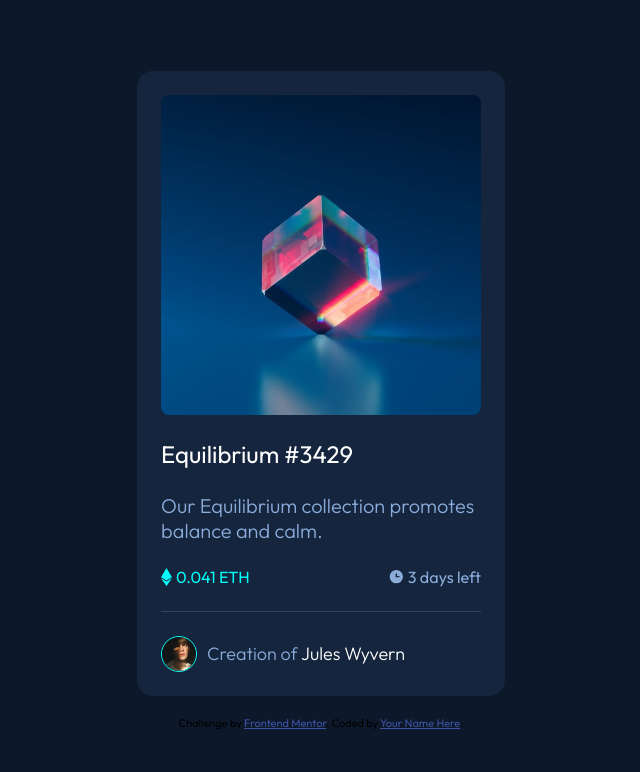
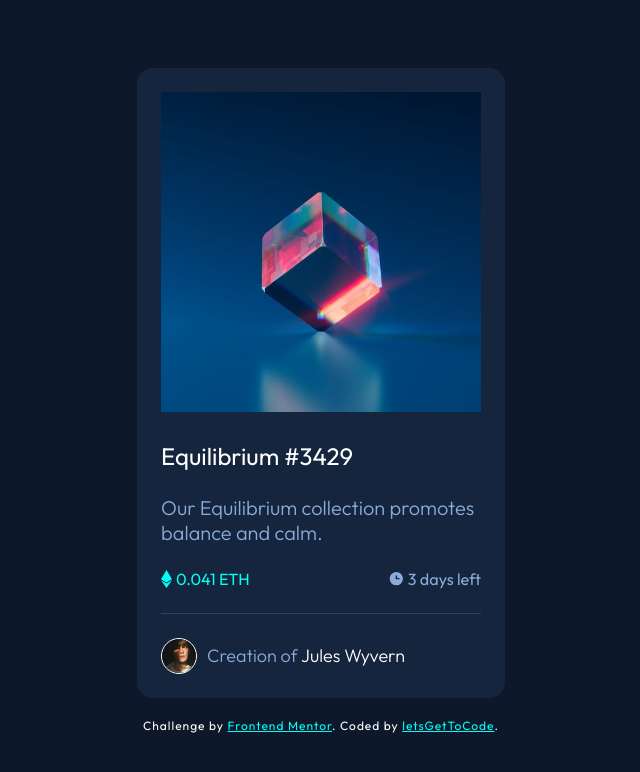
Before and after one commit to letsGetToCode/nft-card-component, a plain HTML site: page index.html in a window 1280 px wide. Shown: the whole page, without its empty margins (319-959 px from the left). Drawn offline with Linux system fonts and the light colour scheme.

Commit message:
finalizing project

```diff
--- a/index.html
+++ b/index.html
@@ -17,7 +17,15 @@
 </head>
 <body>
   <main class="card">
-    <img src="./images/image-equilibrium.jpg" alt="Equilibriun NFT image"/>
+    <div class="images-wrapper">
+
+      <div class="view-wrapper">
+        <img src="./images/icon-view.svg" alt="" class="view"/>
+      </div>
+
+      <img src="./images/image-equilibrium.jpg" alt="Equilibriun NFT image" class="equilibrium"/>
+
+    </div>
 
     <h2>
       Equilibrium #3429
@@ -53,7 +61,7 @@
 
   <div class="attribution">
     Challenge by <a href="https://www.frontendmentor.io?ref=challenge" target="_blank">Frontend Mentor</a>.
-    Coded by <a href="#">Your Name Here</a>.
+    Coded by <a href="https://github.com/letsGetToCode" target="_blank">letsGetToCode</a>.
   </div>
 </body>
 </html>
--- a/style.css
+++ b/style.css
@@ -34,9 +34,40 @@ body {
   flex-direction: column;
 }
 
-.card img {
+.images-wrapper {
+  position: relative;
+  top: 0;
+  left: 0;
+
+}
+
+.card .view-wrapper {
+  position: absolute;
   width: 320px;
-  border-radius: 8px;
+  height: 320px;
+  text-align: center;
+  padding-top: 43%;
+}
+
+.card .view-wrapper img {
+  display: none;
+  position: absolute;
+  left:43%;
+}
+
+.card .view-wrapper:hover img {
+  display: flex;
+  align-self: center;
+}
+
+.card .view-wrapper:hover {
+  cursor: pointer;
+  display: block;
+  background: rgba(0, 255, 247, 0.5);
+}
+
+.card .equilibrium {
+  width: 320px;
 }
 
 .card h2 {
@@ -44,6 +75,10 @@ body {
   font-weight: 400;
   font-size:24px;
   margin-block: 24px;
+}
+.card h2:hover {
+  color: var(--cyan);
+  cursor: pointer;
 }
 
 .card p {
@@ -84,7 +119,7 @@ body {
 .card-footer img {
   width: 36px;
   border-radius: 50%;
-  border: 1px solid var(--cyan);
+  border: 1px solid var(--white);
   margin-right: 10px;
 }
 
@@ -96,18 +131,24 @@ body {
   color: var(--white);
 }
 
-
-
-
-
+.card-footer span:hover {
+  color: var(--cyan);
+  cursor: pointer;
+}
 
 .attribution {
-  font-size: 11px;
+  color: var(--white);
+  font-size: 12px;
   text-align: center;
-
   margin-top:20px;
+  letter-spacing: 1px;
 }
 
 .attribution a {
-  color: hsl(228, 45%, 44%);
+  color: var(--cyan);
+  transition: 250ms;
 }
+
+.attribution a:hover {
+  color: #144750;
+}
```
